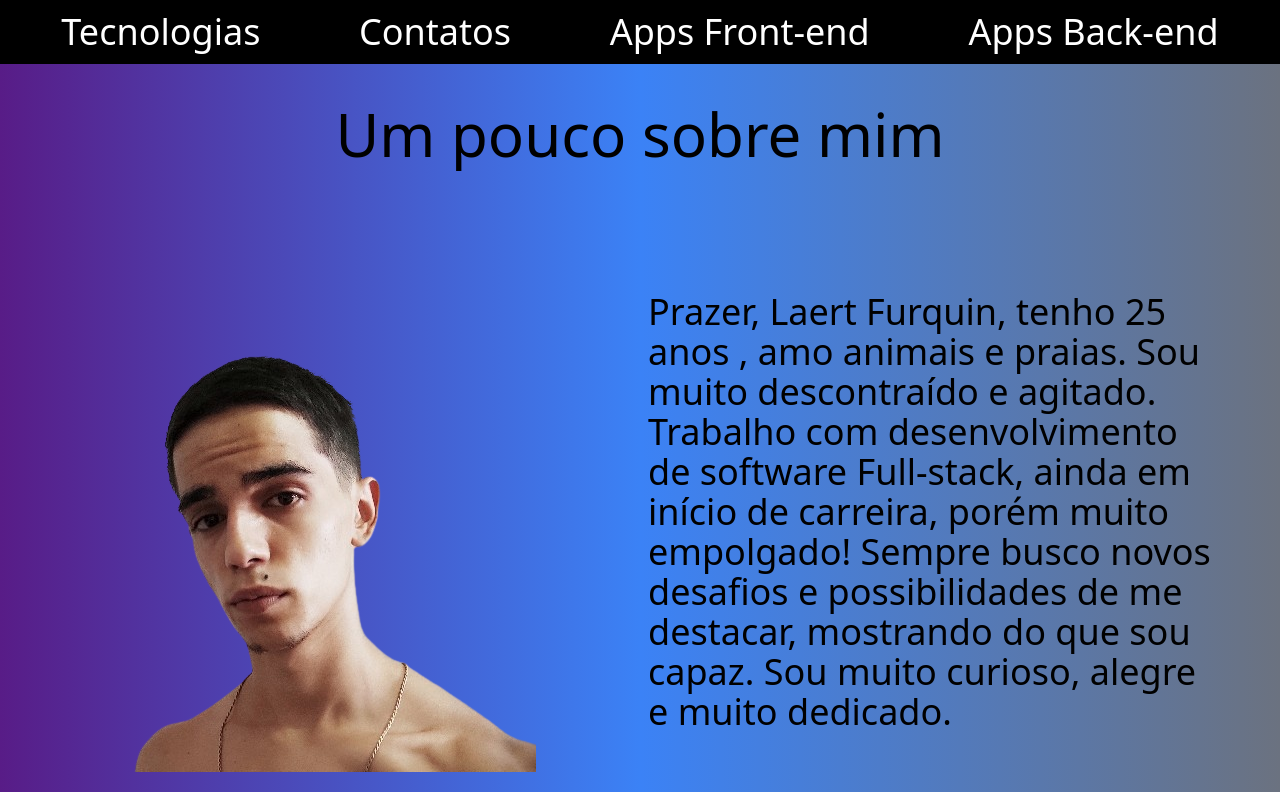
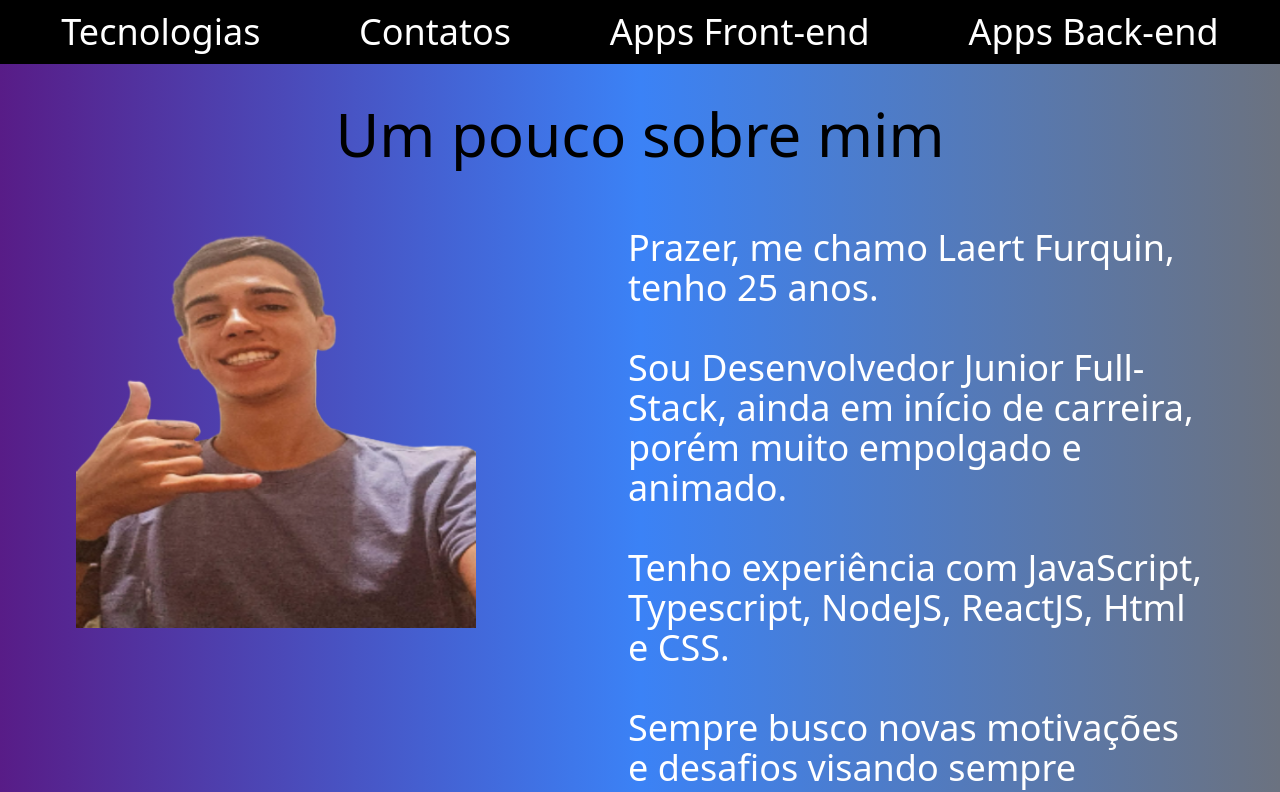
Before and after one commit to furquin/laertFurquin, a React (Create React App) app: page /#/ in a window 1280 px wide. Shown: the top 792 px of the page. Built offline with nearby package versions, Linux system fonts and the light colour scheme.

Commit message:
fix: modifica texto sobre e imagem de perfil , melhora imagem linkedin

```diff
--- a/src/components/Sobre.js
+++ b/src/components/Sobre.js
@@ -10,17 +10,22 @@ export class Sobre extends Component {
           <h1 className="mt-10 flex justify-center text-6xl " > Um pouco sobre mim  </h1>
         </div>
 
-        <div className='flex justify-around mt-32 mb-32 '>
+        <div className='flex justify-around mt-16 mb-32 '>
 
           <div className="max-w-screen-sm" >
-            <img src={ perfil } alt="imagem-de-perfil" />
+            <img className="w-400 h-400" src={ perfil } alt="imagem-de-perfil" />
           </div>
-          <div className= 'max-w-xl text-4xl'>
+          <div className= 'text-white max-w-xl text-4xl'>
             <p>
-              Prazer, Laert Furquin, tenho 25 anos , amo animais e praias.
-              Sou muito descontraído e agitado.
-              Trabalho com desenvolvimento de software Full-stack, ainda em início de carreira, porém muito empolgado!
-              Sempre busco novos desafios e possibilidades de me destacar, mostrando do que sou capaz. Sou muito curioso, alegre e muito dedicado.
+              Prazer, me chamo Laert Furquin, tenho 25 anos.<br/>
+              <br/>
+              Sou Desenvolvedor Junior Full-Stack, ainda em início de carreira, porém muito empolgado e animado.<br/>
+              <br/>
+              Tenho experiência com JavaScript, Typescript, NodeJS, ReactJS, Html e CSS.<br />
+              <br/>
+              Sempre busco novas motivações e desafios visando sempre destacar, mostrando minha capacidade.<br />
+              <br/>
+              Sou muito curioso e dedicado.<br />
             </p>
 
           </div>
```
Also changed, not shown: src/images/linkedin.png, src/images/perfil.png.
